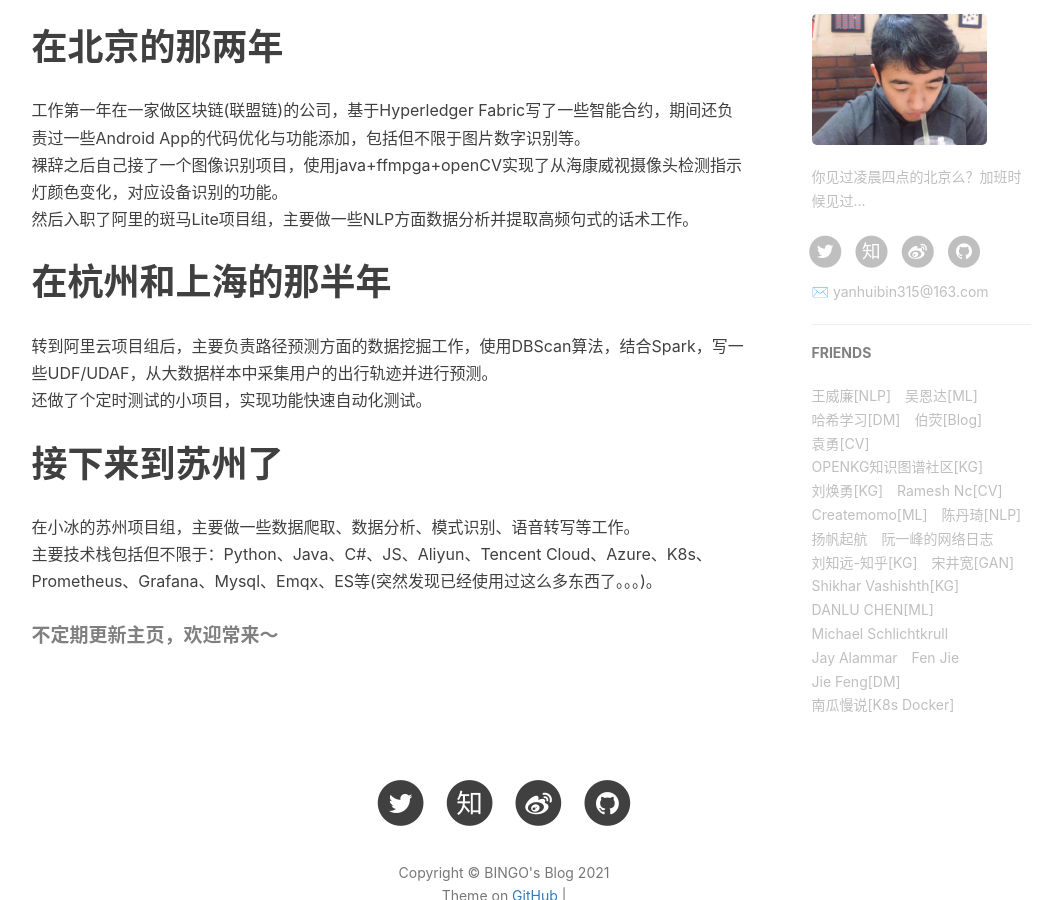
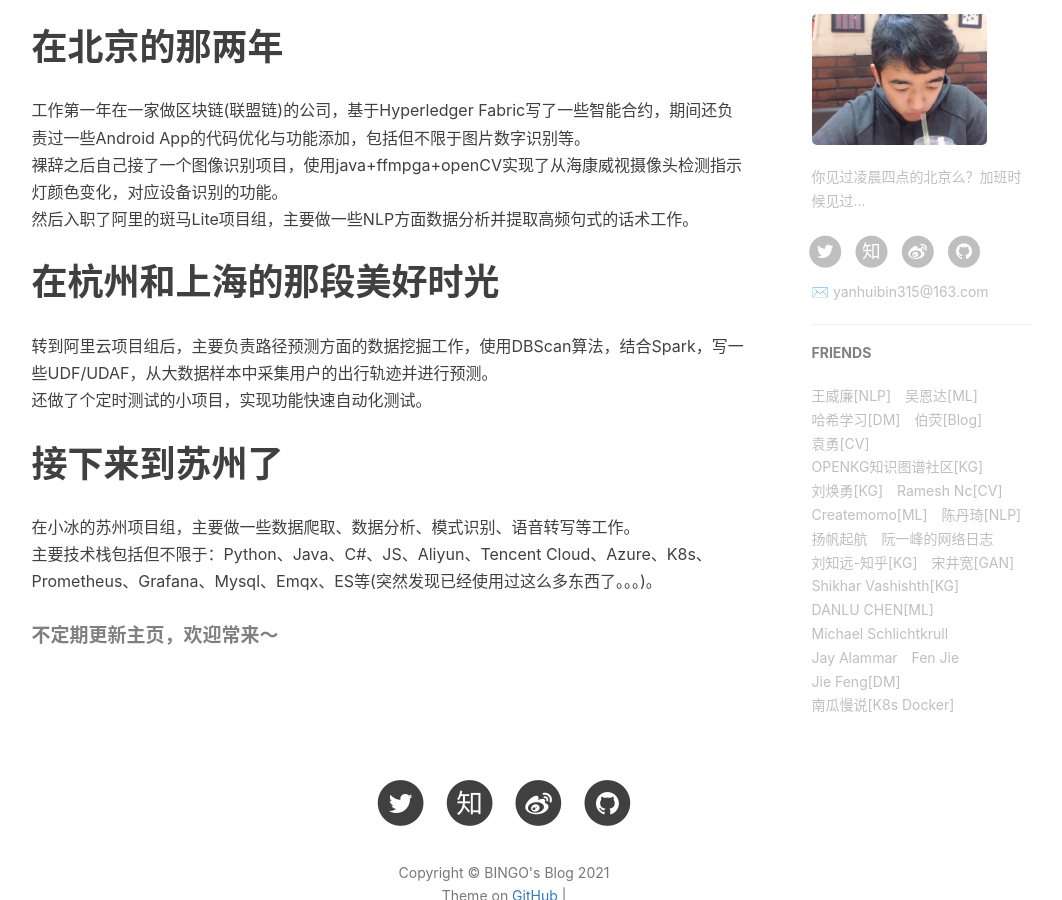
Before and after one commit to yutong2021/yutong2021.github.io, a Jekyll site: the page built from about.html, in a window 1280 px wide and 900 px high, scrolled down 740 px. Shown: the whole window, without its empty margins (136-1198 px from the left). Built offline with Jekyll 4.4.1, drawn with Linux system fonts in a browser that asks for light colours; nearby versions of some CDN libraries; comment, search, counter and statistics services are not loaded.

Commit message:
update about me

```diff
--- a/about.html
+++ b/about.html
@@ -32,7 +32,7 @@
         然后入职了阿里的斑马Lite项目组，主要做一些NLP方面数据分析并提取高频句式的话术工作。<br>
     </p>
 
-    <h1>在杭州和上海的那半年</h1>
+    <h1>在杭州和上海的那段美好时光</h1>
     <p>
         转到阿里云项目组后，主要负责路径预测方面的数据挖掘工作，使用DBScan算法，结合Spark，写一些UDF/UDAF，从大数据样本中采集用户的出行轨迹并进行预测。<br>
         还做了个定时测试的小项目，实现功能快速自动化测试。<br>
```
